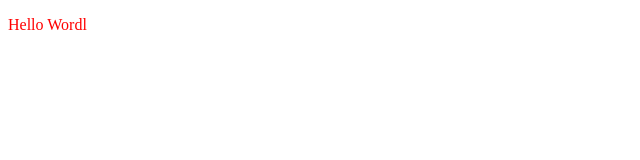
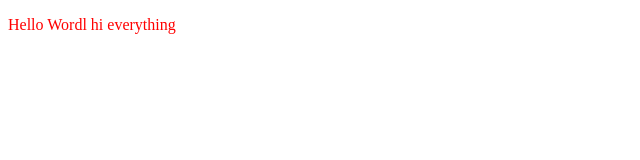
Before and after one commit to kelysdossantos/hmtl, a plain HTML site: page index.html in a window 1280 px wide. Shown: the whole page, without its empty margins (0-640 px from the left). Drawn offline with Linux system fonts and the light colour scheme.

Commit message:
Update index.html

```diff
--- a/index.html
+++ b/index.html
@@ -6,6 +6,6 @@
 
 </head>
 <body>
-	<p>Hello Wordl</p>
+	<p>Hello Wordl hi everything</p>
 </body>
 </html>
```
